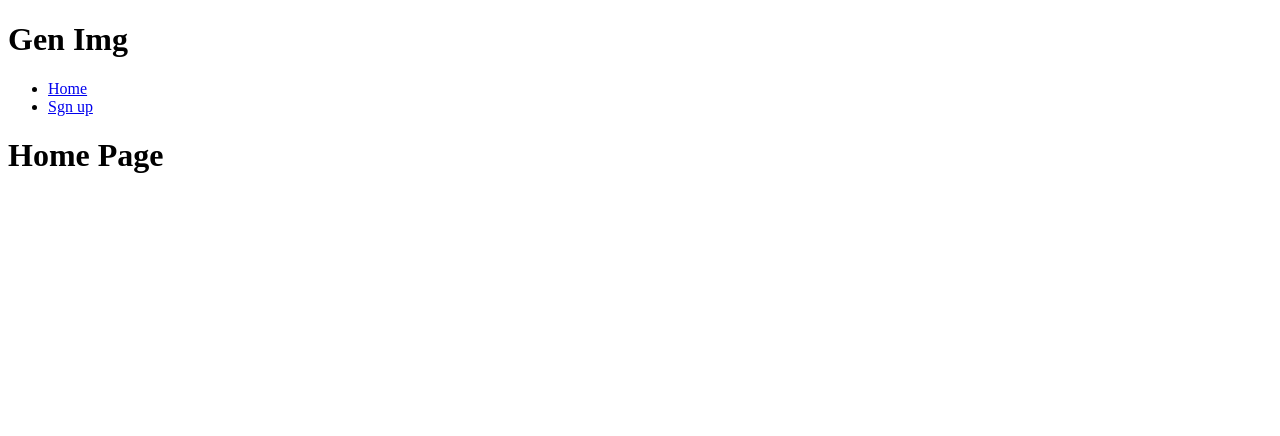
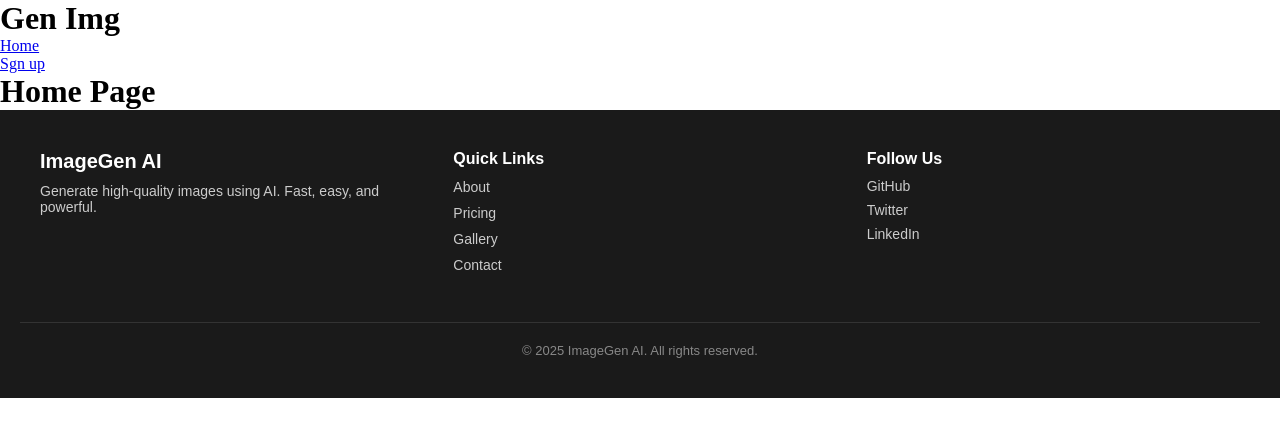
Before and after one commit to YadneshUmredkar75/Image_Generation_AI_Pj, a React (Vite) app in the folder frontend/: page / in a window 1280 px wide. Shown: the top 436 px of the page. Built offline with nearby package versions, Linux system fonts and the light colour scheme.

Commit message:
add the footer in App.jsx file

```diff
--- a/frontend/src/App.jsx
+++ b/frontend/src/App.jsx
@@ -2,6 +2,7 @@ import './App.css';
 import { useState } from 'react';
 import Navbar from './component/Navebar/Navbar';
 import { Routes, Route, BrowserRouter } from 'react-router-dom';
+import Footer from './component/Footer/Footer';
 
 function App() {
   const [login, setLogin] = useState(false);
@@ -14,6 +15,7 @@ function App() {
           <Route path="/" element={<h1>Home Page</h1>} />
 
         </Routes>
+        <Footer />
       </div>
     </BrowserRouter>
   );
```
